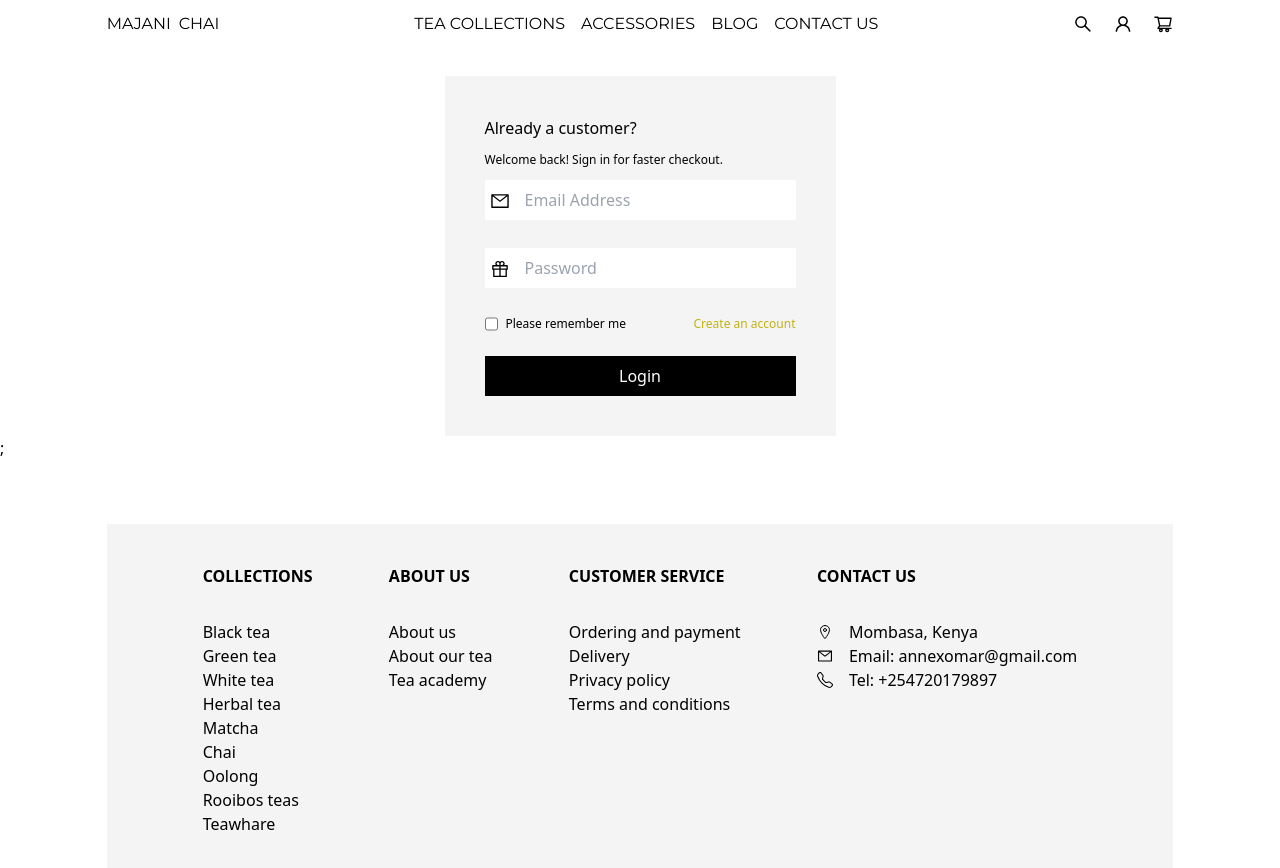
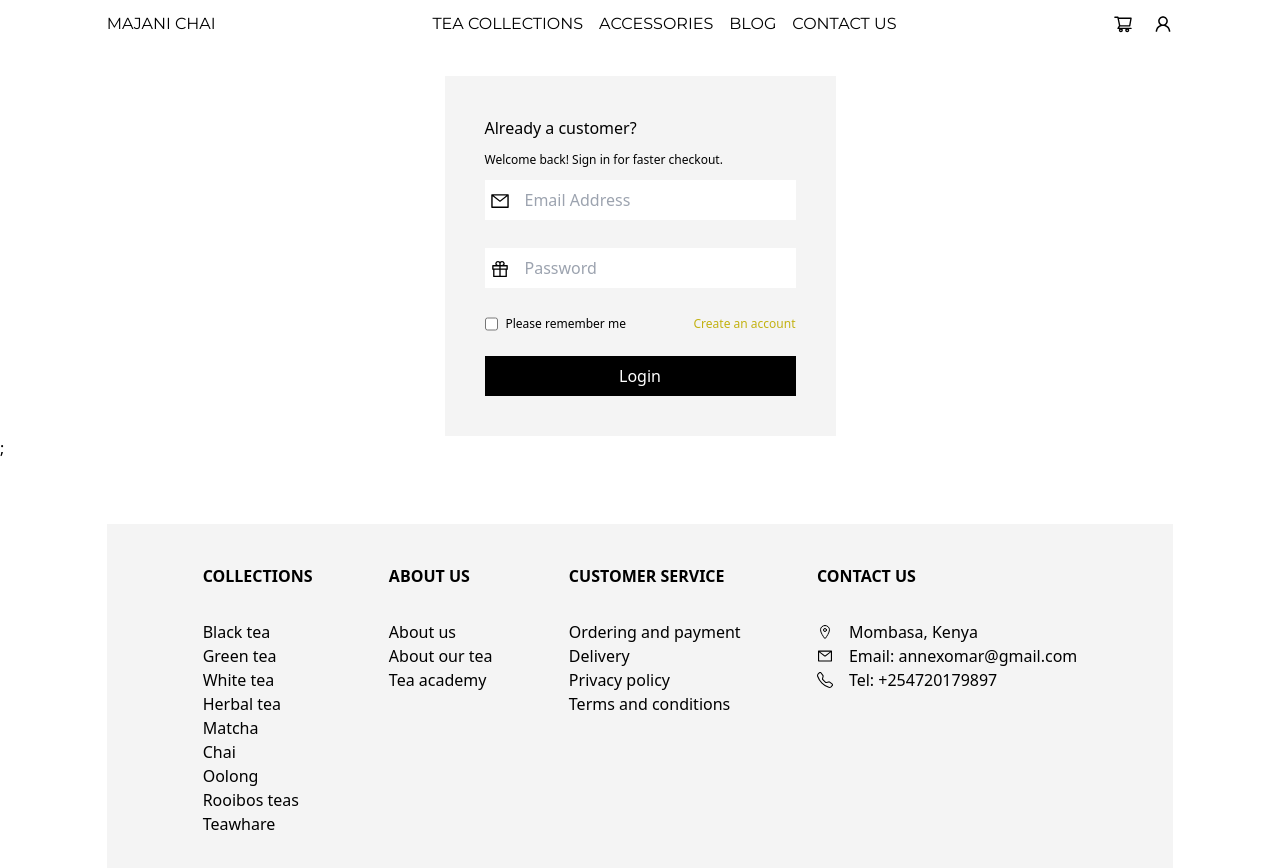
Before and after one commit to GravityNulled/Tea, a Next.js app: page /account/login in a window 1280 px wide. Shown: the top 868 px of the page. Built offline with nearby package versions, Linux system fonts and the light colour scheme; no server answers; a web font is replaced by a local one.

Commit message:
refactor: routing

```diff
--- a/components/navbar.tsx
+++ b/components/navbar.tsx
@@ -1,21 +1,25 @@
+import { signOut, useSession } from "next-auth/react";
+import Link from "next/link";
 import React from "react";
 import {
   AiOutlineMenu,
   AiOutlineSearch,
+  AiOutlineLogout,
   AiOutlineUser,
   AiOutlineShoppingCart,
 } from "react-icons/ai";
 const Navbar = () => {
+  const { data } = useSession();
   return (
     <nav className="container mx-auto my-3 md:w-5/6 font-primary">
       <div className="flex items-center justify-between">
         <div className="flex gap-2">
-          <p className="uppercase hover:text-secondary hover:cursor-pointer">
-            Majani
-          </p>
-          <p className="uppercase hover:text-secondary hover:cursor-pointer">
-            Chai
-          </p>
+          <Link
+            href={"/"}
+            className="uppercase hover:text-secondary hover:cursor-pointer"
+          >
+            Majani Chai
+          </Link>
         </div>
         <div className="flex gap-4">
           <p className="uppercase hover:text-secondary hover:cursor-pointer">
@@ -32,9 +36,21 @@
           </p>
         </div>
         <div className="flex gap-5">
-          <AiOutlineSearch size={20} className="hover:cursor-pointer" />
-          <AiOutlineUser size={20} className="hover:cursor-pointer" />
           <AiOutlineShoppingCart size={20} className="hover:cursor-pointer" />
+          {data ? (
+            <div className="flex items-center gap-2">
+              <p>{data.user?.name}</p>
+              <AiOutlineLogout
+                size={20}
+                className="hover:cursor-pointer"
+                onClick={() => signOut()}
+              />
+            </div>
+          ) : (
+            <Link href={"/account/login"}>
+              <AiOutlineUser size={20} className="hover:cursor-pointer" />
+            </Link>
+          )}
         </div>
       </div>
     </nav>
--- a/pages/account/login.tsx
+++ b/pages/account/login.tsx
@@ -19,6 +19,9 @@
   } = useForm<IFormInput>();
 
   const { data: session } = useSession();
+  if (session) {
+    router.push("/");
+  }
   const onSubmit: SubmitHandler<IFormInput> = async (data) => {
     const signInResponse = await signIn("credentials", {
       callbackUrl: "/",
--- a/pages/index.tsx
+++ b/pages/index.tsx
@@ -2,7 +2,6 @@
 import Button from "@/components/button";
 import Collection from "@/components/collection";
 import CTA from "@/components/cta";
-import Footer from "@/components/footer";
 import Image from "next/image";
 import { useRouter } from "next/router";
 
```
